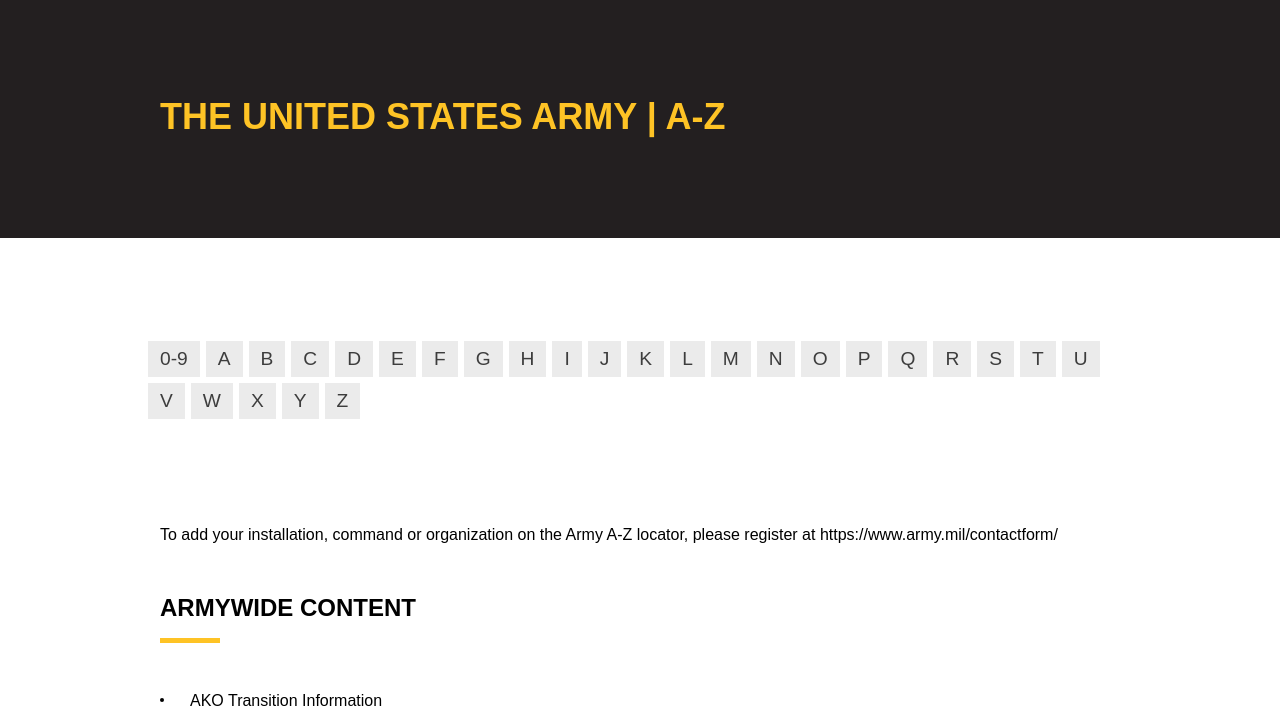
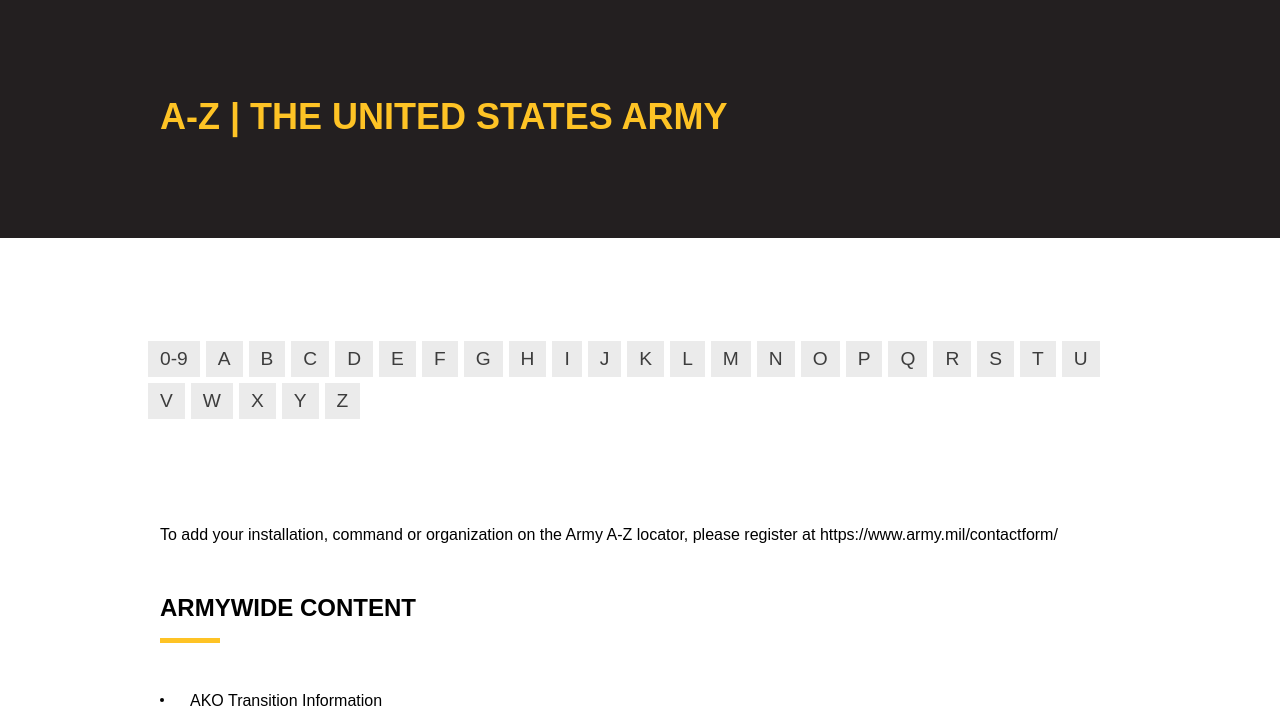
Before and after one commit to shanekarp/a-z, a Jekyll site: the page built from index.html, in a window 1280 px wide and 900 px high, cut to the strip 172-900 px from the top of the window. Built offline with Jekyll 4.4.1, drawn with Linux system fonts in a browser that asks for light colours; some web fonts are replaced; part of the change alters nothing that is shown.

```diff
--- a/_layouts/default.html
+++ b/_layouts/default.html
@@ -4,6 +4,10 @@
     <meta name="viewport" content="width=device-width, initial-scale=1, user-scalable=no" />
     <meta http-equiv="X-UA-Compatible" content="IE=edge" />
     <meta charset="utf-8" />
+    <title>A-Z | The United States Army</title>
+    <meta name="description" content="The U.S. Army A-Z index for installations, commands, organizations and more">
+    <meta property="keywords" name="keywords" content="US Army,Army,ARMY.mil,army news,army a-z,us army divisions,united states army divisions,united states army records,army records,us army bases,us army posts,AKO"/>
+    <meta property="description" name="description" content="Information, contacts and bios from the Office of Public Affairs for the U.S. Army"/>
     <link rel="stylesheet" href="/e2/css/rv7/a-z/style.css" type="text/css" media="screen">
 </head>
 <body id="{{ page.active }}" class="{{ page.id }}" >
--- a/index.html
+++ b/index.html
@@ -6,7 +6,7 @@ layout: default
 	<a name="top" id="top"></a>
 	<div class="container">
 		<div class="inner-container">
-			<h1>The United States Army | A-Z</h1>
+			<h1>A-Z | The United States Army</h1>
 		</div>
 	</div>
 </div>
```
